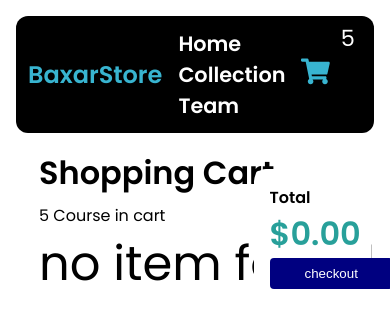
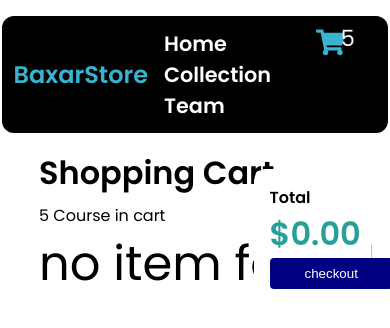
Before and after one commit to saacidyuusuf/e-commerce, a Next.js app: page /SoldingItems in a window 390 px wide. Shown: the top 328 px of the page. Built offline with nearby package versions, Linux system fonts and the light colour scheme.

Commit message:
added search

```diff
--- a/app/api/courses/data.json
+++ /dev/null
@@ -1,37 +0,0 @@
-[
-    {
-      "id": 1,
-      "title": "React Front To Back",
-      "description": "Learn Modern React, Including Hooks, Context API, Full Stack MERN & Redux By Building Real Life Projects.",
-      "link": "https://www.traversymedia.com/Modern-React-Front-To-Back-Course",
-      "level": "Beginner"
-    },
-    {
-      "id": 2,
-      "title": "Node.js API Masterclass",
-      "description": "Build an extensive RESTful API using Node.js, Express, and MongoDB",
-      "link": "https://www.traversymedia.com/node-js-api-masterclass",
-      "level": "Intermediate"
-    },
-    {
-      "id": 3,
-      "title": "Modern JavaScript From The Beginning",
-      "description": "37 hour course that teaches you all of the fundamentals of modern JavaScript.",
-      "link": "https://www.traversymedia.com/modern-javascript-2-0",
-      "level": "All Levels"
-    },
-    {
-      "id": 4,
-      "title": "Next.js Dev To Deployment",
-      "description": "Learn Next.js by building a music event website and a web dev blog as a static website",
-      "link": "https://www.traversymedia.com/next-js-dev-to-deployment",
-      "level": "Intermediate"
-    },
-    {
-      "id": 5,
-      "title": "50 Projects in 50 Days",
-      "description": "Sharpen your skills by building 50 quick, unique & fun mini projects.",
-      "link": "https://www.traversymedia.com/50-Projects-In-50-Days",
-      "level": "Beginner"
-    }
-  ]
--- a/app/api/courses/route.js
+++ /dev/null
@@ -1,21 +0,0 @@
-import Courses from './data.json'
-import { NextResponse } from 'next/server'
-import {v4 as uuid4} from 'uuid'
-
-export async function  GET(request){
-    return NextResponse.json(Courses)
-}
-
-export async function POST(request){
-    //const course = await request.json()
-    const {title, description, level, link} = await  request.json()
-    const Newcourse={
-        id: uuid4(),
-        title,
-        description,
-        level,
-        link
-    }
-    Courses.push(Newcourse)
-    return NextResponse.json(Courses)
-}
--- a/app/api/courses/search/route.js
+++ /dev/null
@@ -1,11 +0,0 @@
-import { NextResponse } from "next/server";
-import courses from '../data.json'
-
-export async function GET(request){
-    const {searchParams} = new URL(request.url)
-    const query = searchParams.get('query');
-    const filteredCourses = courses.filter((course) => {
-        return course.title.toLowerCase().includes(query.toLowerCase)
-    });
-    return NextResponse.json(filteredCourses);
-}
--- a/app/components/Header.jsx
+++ b/app/components/Header.jsx
@@ -5,6 +5,7 @@ import { navVariants } from "../utilist/motion";
 import { FaShoppingCart } from "react-icons/fa";
 import { useContext } from "react";
 import { GlobalContextcreated } from "../context/GlobalContext";
+import SearchClothes from "./SearchClothes";
 
 
 const Header = () => {
@@ -19,9 +20,12 @@ const Header = () => {
         viewport={{ once: false, amount: 0.25 }}
         className="header"
       >
+        <div className="searchlogo">
         <Link className="logo" href="/">
           BaxarStore
         </Link>
+        </div>
+        <div className="liCart">
         <ul>
           <li>
             <Link href="/">Home</Link>
@@ -37,6 +41,7 @@ const Header = () => {
             <span className="badge">{totalclothes}</span>
             <FaShoppingCart className="cart"/>
           </Link>
+        </div>
       </motion.nav>
     </motion.header>
   );
--- /dev/null
+++ b/app/components/SearchClothes.jsx
@@ -0,0 +1,19 @@
+
+const SearchClothes = ({query, setquery}) => {
+
+  return (
+    <div className="search">
+      <form action="">
+        <label htmlFor="">Search</label>
+        <input
+          type="text"
+          value={query}
+          onChange={(e) => setquery(e.target.value)}
+          placeholder="search"
+        />
+      </form>
+    </div>
+  );
+};
+
+export default SearchClothes;
--- a/app/globals.css
+++ b/app/globals.css
@@ -45,6 +45,10 @@ body {
   align-items: center;
 }
 
+.liCart{
+  display: flex;
+}
+
 .cart{
   color: var(--second-color);
   font-size: 1.8rem;
@@ -67,6 +71,7 @@ nav {
 nav ul li {
   list-style: none;
   display: inline-block;
+  white-space: nowrap;
 }
 
 nav ul li a {
@@ -80,7 +85,7 @@ nav ul li a {
 
 @media (max-width: 900px) {
   .header {
-    margin: 1rem 1rem;
+    margin: 1rem 0.10rem;
   }
 }
 
@@ -698,13 +703,14 @@ nav ul li a {
 
 .emailContent h2{
   font-size: 3rem;
-  color: black;
+  color: var(--second-color);
 }
 
 .emailContent input{
   width: 100%;
   padding: 0.40rem;
-  border: none;
+  border-color: var(--second-color);
+  outline: none;
   border-radius: 0.30rem;
 }
 
@@ -770,3 +776,34 @@ nav ul li a {
     align-items: center;
   }
 }
+
+/* search */
+
+.search{
+  width: 90%;
+  margin: auto;
+}
+
+.search label{
+  font-weight: 800;
+}
+
+.search input{
+  display: block;
+  padding: 12px;
+  outline: none;
+  width: 60%;
+  border-color: #28a09a;
+  border-radius: 6px;
+}
+
+.search input::placeholder{
+  font-size: 1.4rem;
+}
+
+
+@media (max-width: 900px) {
+  .search input{
+    width: 80%;
+  }
+}
```
Also changed, not shown: app/components/Clothes.jsx (+21 -8 lines).
